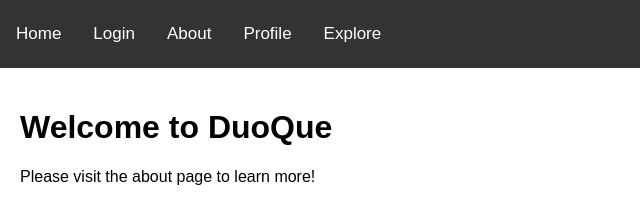
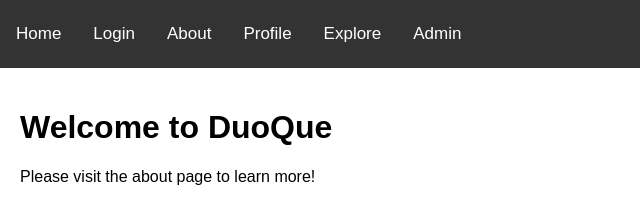
Before and after one commit to AnnaGary/DuoQue, a website: page Pages/index.html in a window 1280 px wide. Shown: the full height of the page, 0-640 px from the left. Drawn offline with Linux system fonts and the light colour scheme.

Commit message:
updating to merge

```diff
--- a/Pages/index.html
+++ b/Pages/index.html
@@ -40,6 +40,7 @@
         <a href="/about">About</a>
         <a href="/Profile">Profile</a>
         <a href="explore.html">Explore</a>
+        <a href="/admin">Admin</a>
     </div>
 
     <div class="container">
```
